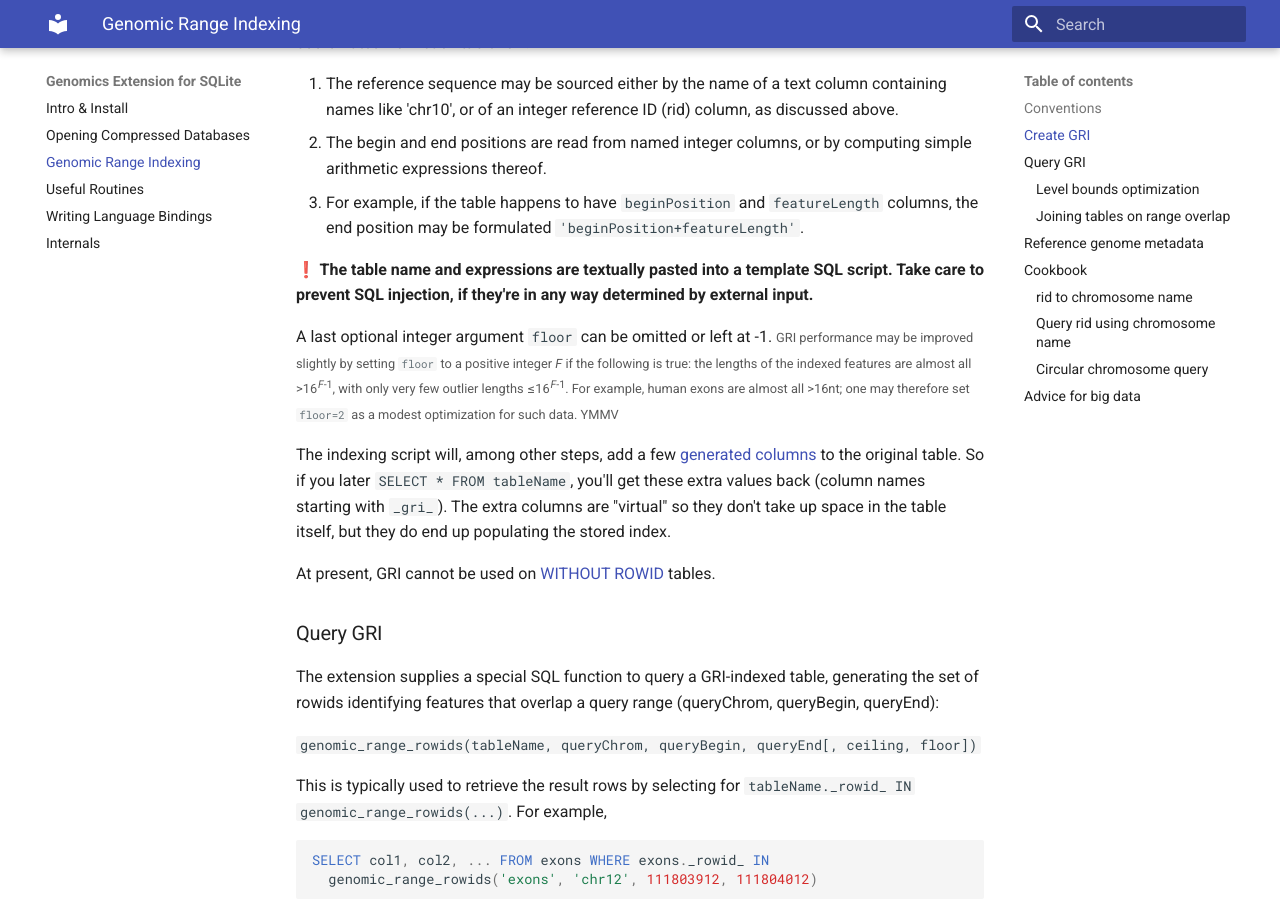
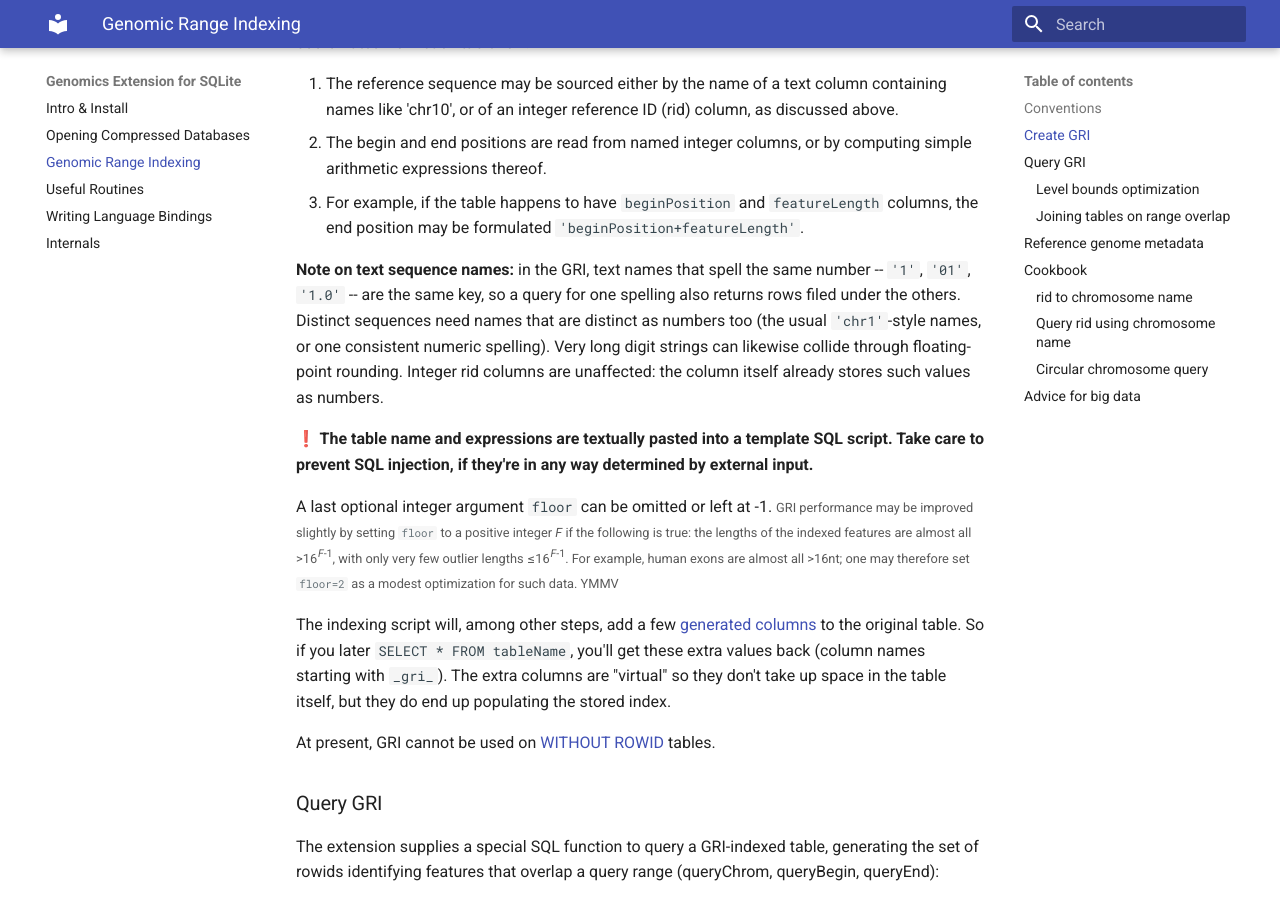
Before and after one commit to mlin/GenomicSQLite, an MkDocs documentation site: the page built from docs/guide_gri.md, in a window 1280 px wide and 900 px high, scrolled down 1205 px. Built offline with MkDocs 1.6.1 and Material for MkDocs 9.7.7, drawn with Linux system fonts in a browser that asks for light colours.

Commit message:
Guide: note that numeric spellings of a sequence name share one GRI key

```diff
--- a/docs/guide_gri.md
+++ b/docs/guide_gri.md
@@ -117,6 +117,8 @@ The three arguments following the table name tell the indexing procedure how to
 1. The reference sequence may be sourced either by the name of a text column containing names like 'chr10', or of an integer reference ID (rid) column, as discussed above.
 2. The begin and end positions are read from named integer columns, or by computing simple arithmetic expressions thereof.
 3. For example, if the table happens to have `beginPosition` and `featureLength` columns, the end position may be formulated `'beginPosition+featureLength'`.
+
+**Note on text sequence names:** in the GRI, text names that spell the same number -- `'1'`, `'01'`, `'1.0'` -- are the same key, so a query for one spelling also returns rows filed under the others. Distinct sequences need names that are distinct as numbers too (the usual `'chr1'`-style names, or one consistent numeric spelling). Very long digit strings can likewise collide through floating-point rounding. Integer rid columns are unaffected: the column itself already stores such values as numbers.
 
 **❗ The table name and expressions are textually pasted into a template SQL script. Take care to prevent SQL injection, if they're in any way determined by external input.**
 
```
